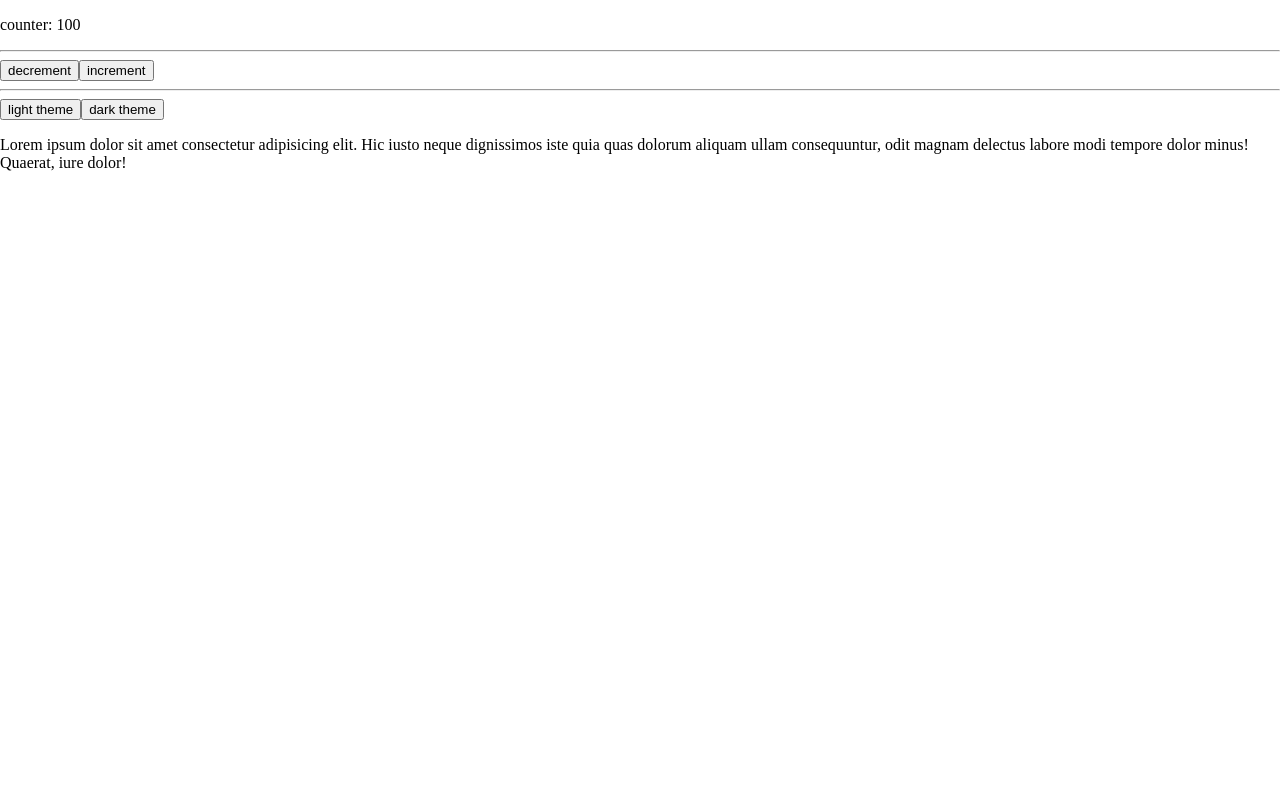
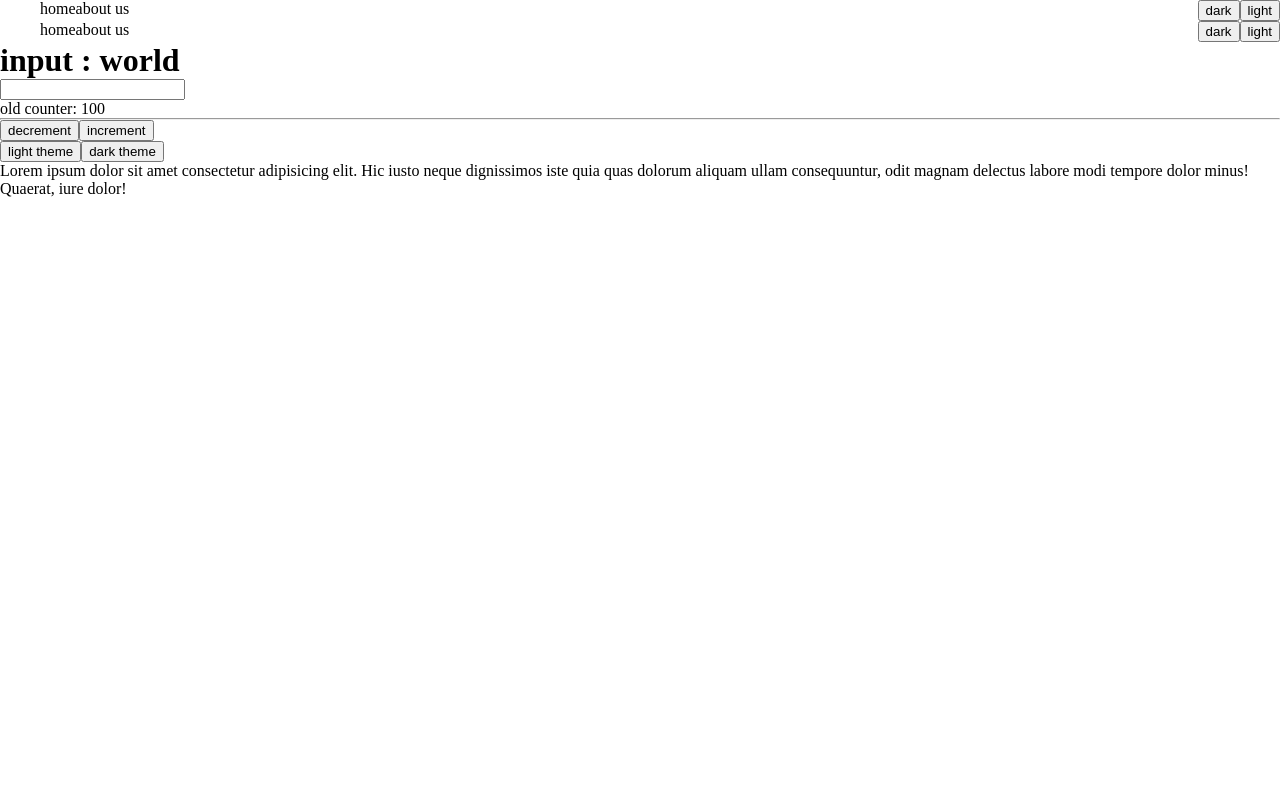
Before and after one commit to sagartmg2/J-A-React, a React (Vite) app in the folder react-project/: page / in a window 1280 px wide. Shown: the top 800 px of the page. Built offline with nearby package versions, Linux system fonts and the light colour scheme.

Commit message:
chagne Theme

```diff
--- /dev/null
+++ b/react-project/src/App.jsx
@@ -0,0 +1,36 @@
+import { useState } from "react";
+import { Counter } from "./pages/Counter";
+import InputField from "./pages/IinputField";
+import Theme from "./pages/Theme";
+import Header from "./components/Header";
+
+export default function App() {
+    /* useState  */
+    const [globalTheme, setGlobalTheme] = useState("LIGHT");
+    return (
+        <>
+            <div className={`${globalTheme == "DARK" ? "dark-theme" : ""}`}>
+                <Header setGlobalTheme={setGlobalTheme} title="git" />
+                <header style={{ display: "flex", justifyContent: "space-between" }}>
+                    <ul>
+                        <span>home</span>
+                        <span>about us</span>
+                    </ul>
+                    <ul>
+                        <button onClick={() => {
+                            setGlobalTheme("DARK")
+                        }}>dark</button>
+                        <button onClick={() => {
+                            setGlobalTheme("LIGHT")
+                        }}>light</button>
+                    </ul>
+                </header>
+                <InputField />
+                <Counter />
+                <Theme />
+                <p style={{ width: "5px" }}>Lorem ipsum dolor sit amet consectetur adipisicing elit. Dolorum aliquid commodi iste nobis error quaerat necessitatibus, reprehenderit repudiandae perspiciatis aperiam, voluptas quia ducimus laborum libero sed quas voluptatibus accusantium sapiente!</p>
+            </div>
+        </>
+
+    )
+}
--- /dev/null
+++ b/react-project/src/components/Header.jsx
@@ -0,0 +1,20 @@
+import React from 'react'
+
+export default function Header(props) {
+    return (
+        <header style={{ display: "flex", justifyContent: "space-between" }}>
+            <ul>
+                <span>home</span>
+                <span>about us</span>
+            </ul>
+            <ul>
+                <button onClick={() => {
+                    props.setGlobalTheme("DARK")
+                }}>dark</button>
+                <button onClick={() => {
+                    props.setGlobalTheme("LIGHT")
+                }}>light</button>
+            </ul>
+        </header>
+    )
+}
--- a/react-project/src/index.css
+++ b/react-project/src/index.css
@@ -1,5 +1,5 @@
 *{
-  /* margin:0; */
+  margin:0;
   /* padding:0; */
   box-sizing: border-box;
 }
--- a/react-project/src/main.jsx
+++ b/react-project/src/main.jsx
@@ -4,21 +4,14 @@ import Products from './pages/Products'
 import Tables from './pages/Tables'
 import Todos from './pages/Todos'
 import ProductsTwo from './pages/ProductsTwo'
-import {Counter} from "./pages/Counter"
-import {Counter as CounterState} from "./pages/CounterState"
+import { Counter } from "./pages/Counter"
+import { Counter as CounterState } from "./pages/CounterState"
 import Theme from './pages/Theme'
+import InputField from './pages/IinputField'
+import App from './App'
 // import CunterTwo from "./pages/CounterState"
 ReactDOM.createRoot(document.getElementById('root')).render(
-  <div>
-    {/* <Products/> */}
-    {/* <Tables/> */}
-    {/* <Todos/> */}
-    {/* <ProductsTwo/> */}
-    {/* <Counter/> */}
-    <CounterState/>
-    <hr />
-    <Theme/>
-
-
-  </div>
+  <>
+    <App/>
+  </>
 )
--- /dev/null
+++ b/react-project/src/pages/IinputField.jsx
@@ -0,0 +1,20 @@
+import { useState } from "react";
+
+
+
+export default function InputField() {
+    /* useState setup... */
+    const [inputValue, setInputValue] = useState("world")
+
+
+    function onChangeInput(event) {
+        console.log("changes....", event.target.value);
+        /* update State value */
+        setInputValue(event.target.value)
+    }
+
+    return <>
+        <h1>  input :  {inputValue} </h1>
+        <input onChange={onChangeInput} type="text" name="" id="" />
+    </>
+}
--- a/react-project/src/pages/Theme.jsx
+++ b/react-project/src/pages/Theme.jsx
@@ -1,14 +1,15 @@
+
+import { useState } from "react"
+
 export default function Theme() {
-    // let theme = "DARK"
-    let theme = "LIGHT"
+    const [theme, setTheme] = useState("LIGHT")  // return [  "LIght", mutator function ]
 
     const lightTheme = () => {
-        theme = "LIGHT"
-        console.log({theme});
+        setTheme("LIGHT")
     }
     const darkTheme = () => {
-        theme = "DARK"
-        console.log({theme});
+        // theme = "DARK" // cannot change state directly
+        setTheme("DARK") // only change state using their respecitve mutator function
     }
 
     /*
@@ -19,7 +20,7 @@ export default function Theme() {
     console.log("render....");
 
     return <>
-        <div className={`  ${theme === "DARK" ? "dark-theme" : ""}`} style={{ height: "100vh" }}>
+        <div className={`${theme === "DARK" ? "dark-theme" : ""}`} style={{ height: "100vh" }}>
             <button onClick={lightTheme}>light theme</button>
             <button onClick={darkTheme}>dark theme</button>
             <p>Lorem ipsum dolor sit amet consectetur adipisicing elit. Hic iusto neque dignissimos iste quia quas dolorum aliquam ullam consequuntur, odit magnam delectus labore modi tempore dolor minus! Quaerat, iure dolor!</p>
```
